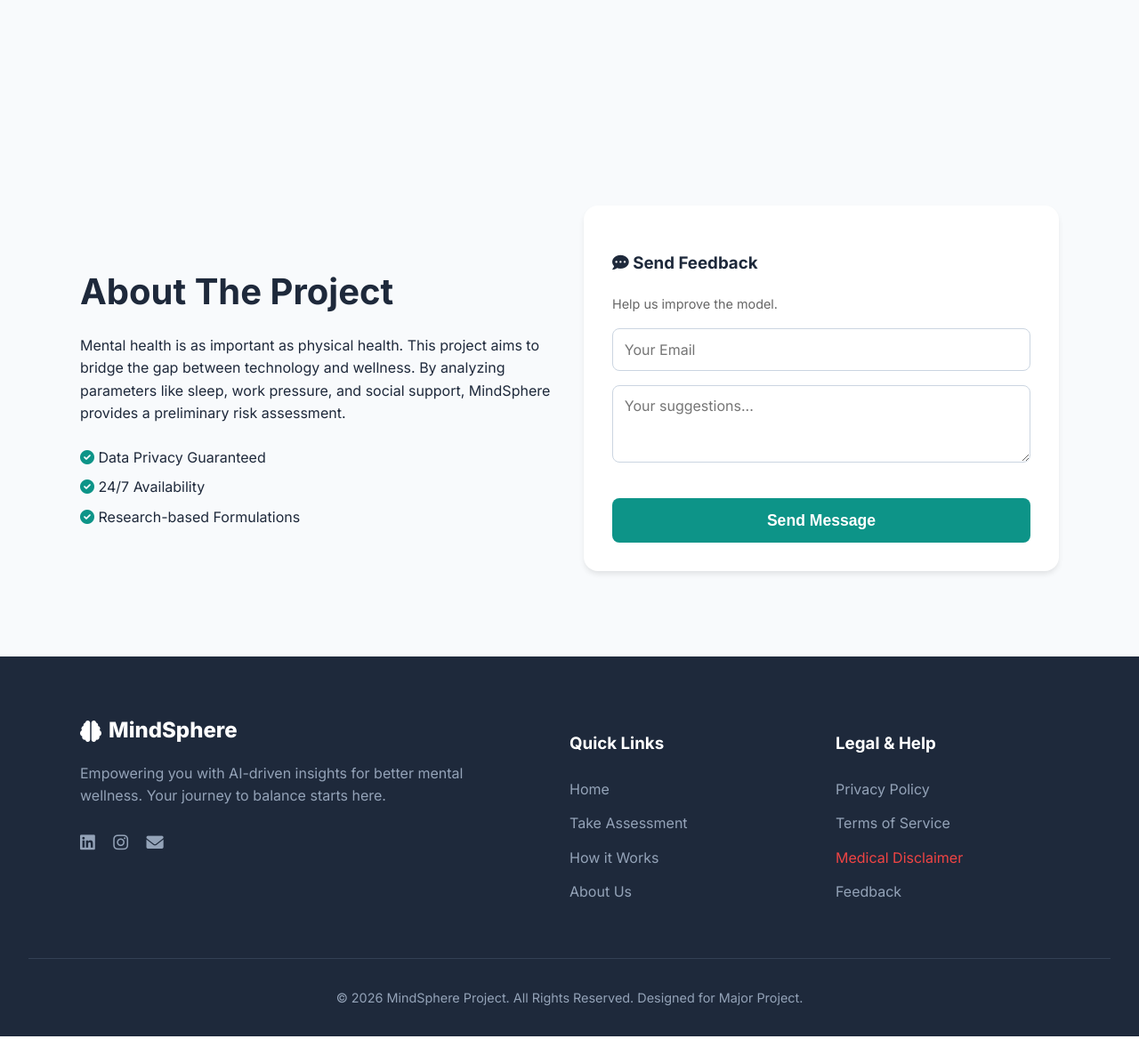
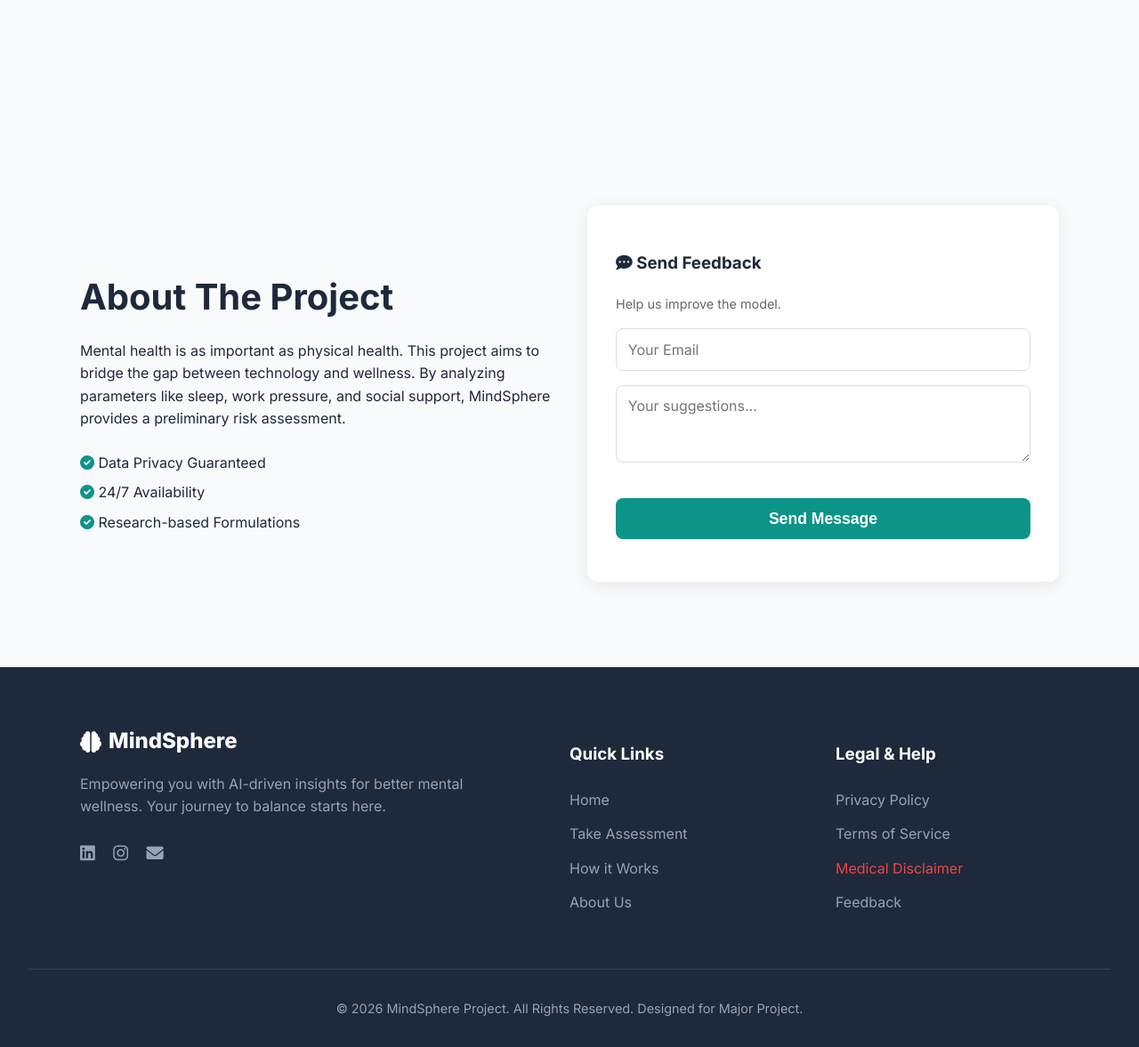
Before and after one commit to piyushb03/Mind-Sphere, a Flask app: page / in a window 1280 px wide. Shown: the part 1265-2442 px from the top of the page at 89% size. Run offline with Flask 3, Linux system fonts and the light colour scheme.

Commit message:
Enhance feedback form and add submission script
Updated feedback form with improved styling and functionality.

```diff
--- a/templates/index.html
+++ b/templates/index.html
@@ -1,7 +1,6 @@
 {% extends "base.html" %}
 {% block content %}
 
-<!-- Hero Section -->
 <section class="hero">
     <div class="container">
         <h1>Mental Health Prediction <br><span style="color: var(--primary);">Powered by AI</span></h1>
@@ -17,7 +16,6 @@
     </div>
 </section>
 
-<!-- Features Section -->
 <section id="features" class="section">
     <div class="container">
         <div class="text-center">
@@ -45,10 +43,9 @@
     </div>
 </section>
 
-<!-- About / Feedback Section -->
 <section id="about" class="section bg-white" style="background: var(--light);">
     <div class="container">
-        <div class="grid-3" style="grid-template-columns: 1fr 1fr; align-items: center;">
+        <div class="grid-3" style="grid-template-columns: 1fr 1fr; gap: 40px; align-items: center;">
             <div>
                 <h2 style="font-size: 2.5rem; margin-bottom: 1rem;">About The Project</h2>
                 <p style="margin-bottom: 1.5rem;">
@@ -61,22 +58,72 @@
                     <li style="margin-bottom: 0.5rem;"><i class="fas fa-check-circle" style="color: var(--primary);"></i> Research-based Formulations</li>
                 </ul>
             </div>
-            <div class="card" id="feedback" style="margin: 0;">
+            <div class="card" id="feedback" style="margin: 0; background: #fff; padding: 2rem; border-radius: 12px; box-shadow: 0 4px 20px rgba(0,0,0,0.08);">
                 <h3><i class="fas fa-comment-dots"></i> Send Feedback</h3>
                 <p style="font-size: 0.9rem; color: #666; margin-bottom: 1rem;">Help us improve the model.</p>
 
-                <!-- Feedback Form using Formspree -->
-                <form action="{{ formspree_endpoint }}" method="POST">
+                <form id="my-form" action="{{ formspree_endpoint }}" method="POST">
                     <div style="margin-bottom: 1rem;">
-                        <input type="email" name="email" placeholder="Your Email" required>
+                        <input type="email" name="email" placeholder="Your Email" style="width: 100%; padding: 0.8rem; border: 1px solid #ddd; border-radius: 8px;" required>
                     </div>
                     <div style="margin-bottom: 1rem;">
-                        <textarea name="message" rows="3" placeholder="Your suggestions..." required></textarea>
+                        <textarea name="message" rows="3" placeholder="Your suggestions..." style="width: 100%; padding: 0.8rem; border: 1px solid #ddd; border-radius: 8px; font-family: inherit;" required></textarea>
                     </div>
-                    <button type="submit" class="btn-primary" style="padding: 0.8rem;">Send Message</button>
+                    <button type="submit" id="my-form-button" class="btn-primary" style="padding: 0.8rem; width: 100%; border: none; cursor: pointer;">Send Message</button>
+
+                    <p id="my-form-status" style="margin-top: 1rem; text-align: center; font-size: 0.9rem; font-weight: 600;"></p>
                 </form>
             </div>
         </div>
     </div>
 </section>
+
+<script>
+    const form = document.getElementById("my-form");
+
+    async function handleSubmit(event) {
+      event.preventDefault();
+      const status = document.getElementById("my-form-status");
+      const button = document.getElementById("my-form-button");
+      const data = new FormData(event.target);
+
+      // Update UI to show sending state
+      button.disabled = true;
+      button.innerHTML = "Sending...";
+      status.innerHTML = "Processing...";
+      status.style.color = "#666";
+
+      fetch(event.target.action, {
+        method: form.method,
+        body: data,
+        headers: {
+            'Accept': 'application/json'
+        }
+      }).then(response => {
+        if (response.ok) {
+          status.innerHTML = "Thanks for your feedback! ✅";
+          status.style.color = "#27ae60"; // Success Green
+          form.reset();
+        } else {
+          response.json().then(data => {
+            if (Object.hasOwn(data, 'errors')) {
+              status.innerHTML = data["errors"].map(error => error["message"]).join(", ");
+            } else {
+              status.innerHTML = "Oops! There was a problem submitting your form";
+            }
+            status.style.color = "#e74c3c"; // Error Red
+          })
+        }
+      }).catch(error => {
+        status.innerHTML = "Oops! There was a problem connecting to the server.";
+        status.style.color = "#e74c3c";
+      }).finally(() => {
+        button.disabled = false;
+        button.innerHTML = "Send Message";
+      });
+    }
+
+    form.addEventListener("submit", handleSubmit);
+</script>
+
 {% endblock %}
```
